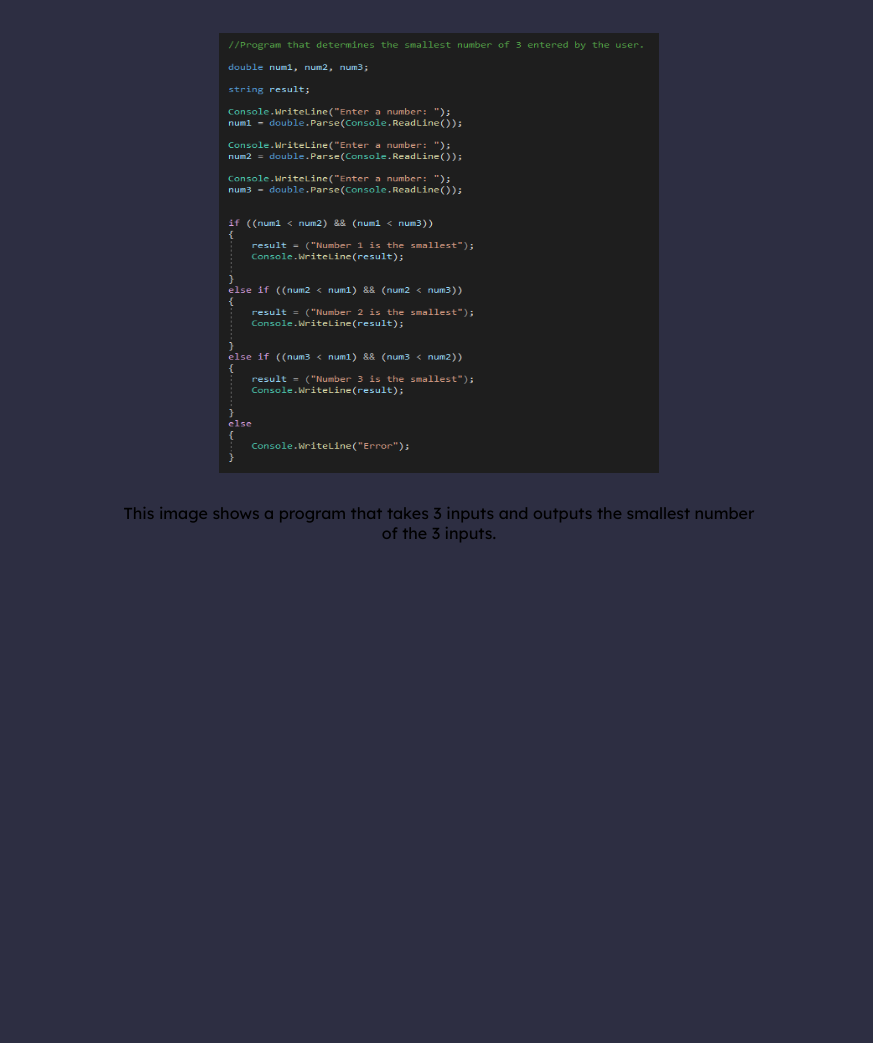
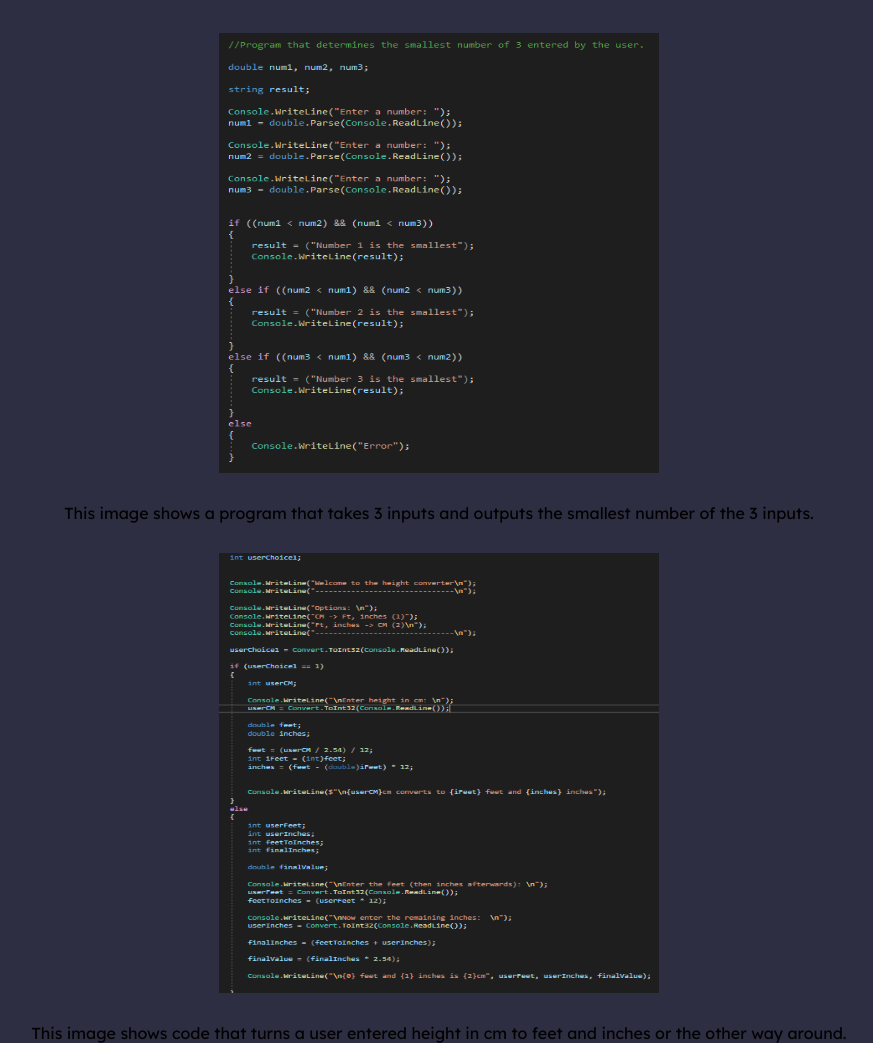
Before and after one commit to HarryFindlay/HarryFindlay.github.io, a plain HTML site: page cs.html in a window 1280 px wide. Shown: the part 214-1257 px from the top of the page, without its empty margins (201-1074 px from the left). Before the commit the page ends 800 px from the top, so only its background shows below. Drawn offline with Linux system fonts and the light colour scheme.

Commit message:
adding new cs dev

```diff
--- a/cs.css
+++ b/cs.css
@@ -54,12 +54,6 @@ header > a:hover {
     font-family: 'Lexend Deca', sans-serif;
 }
 
-.if-learning-container {
-    width: 50%;
-    display: block;
-    margin: auto;
-}
-
 .if-learning-container > img {
     display: block;
     margin: auto;
@@ -72,3 +66,16 @@ header > a:hover {
     font-family: 'Lexend Deca', sans-serif;
     text-align: center;
 }
+
+.height-converter-container > img {
+    display: block;
+    margin: auto;
+    height: 500px;
+    width: 500px;
+    padding: 30px;
+}
+
+.height-converter-container > p {
+    font-family: 'Lexend Deca', sans-serif;
+    text-align: center;
+}
--- a/cs.html
+++ b/cs.html
@@ -32,6 +32,14 @@
         </p>
     </div>
 
+    <div class="height-converter-container">
+        <img src="images\CS\Height Converter.PNG" alt="height-converter-img">
+        <p>
+            This image shows code that turns a user entered height in cm to feet and inches
+            or the other way around.
+        </p>
+    </div>
+
     <script src="/cs.js"></script>
 </body>
 </html>
```
Also changed, not shown: images/CS/Height Converter.PNG (added).
